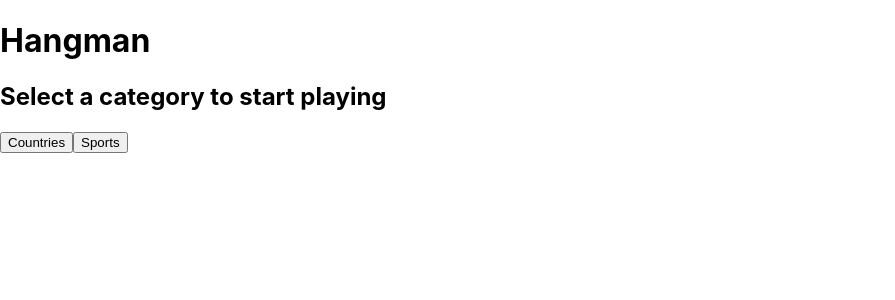
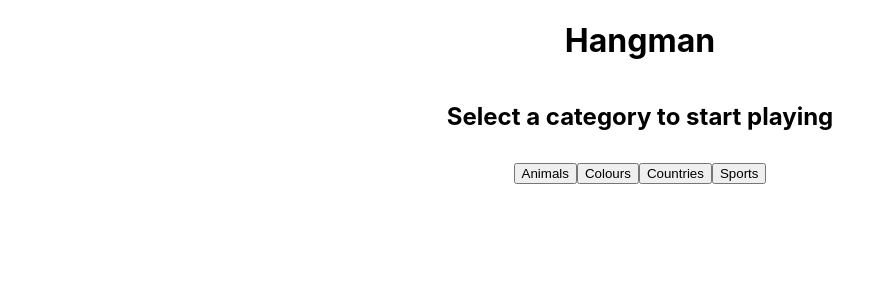
Before and after one commit to otsang3/hangman, a React (Create React App) app: page / in a window 1280 px wide. Shown: the top 300 px of the page, without its empty margins (0-895 px from the left). Built offline with nearby package versions, Linux system fonts and the light colour scheme.

Commit message:
padding/margin/centering css changes

```diff
--- a/src/App.js
+++ b/src/App.js
@@ -4,7 +4,7 @@ import Header from './components/Header';
 
 function App() {
   return (
-    <div className="App">
+    <div className="app">
       <Header/>
       <GameWindow/>
     </div>
--- a/src/apis/WordApi.js
+++ b/src/apis/WordApi.js
@@ -1,15 +1,60 @@
 export const wordsArr = [
     {
         categories: {
+            animals: [
+                "badger",
+                "cheetah",
+                "chinchilla",
+                "elephant",
+                "giraffe",
+                "hedgehog",
+                "horse",
+                "koala",
+                "lemur",
+                "meerkat",
+                "panther",
+                "rabbit",
+                "racoon",
+                "squirrel",
+                "tiger"
+            ],
+            colours: [
+                "azure",
+                "brown",
+                "crimson",
+                "cyan",
+                "fuchsia",
+                "green",
+                "indigo",
+                "magenta",
+                "maroon",
+                "orange",
+                "purple",
+                "violet",
+                "yellow"
+            ],
             countries: [
+                "argentina",
+                "brazil",
                 "england",
+                "france",
+                "germany",
+                "portugal",
                 "scotland",
+                "spain",
+                "uruguay",
                 "wales"
-                ]
-            ,
+            ],
             sports: [
+                "badminton",
+                "baseball",
                 "basketball",
+                "cricket",
                 "football",
+                "golf",
+                "pool",
+                "snooker",
+                "swimming",
                 "tennis"
             ]
         }
--- a/src/components/GameRender.js
+++ b/src/components/GameRender.js
@@ -19,7 +19,7 @@ function GameRender(props) {
     const renderGuesses = () => {
         return props.guesses.map((guess, index) => {
             return(
-                <span key={index}>{guess.toUpperCase()}</span>
+                <span style={{color: "grey"}} key={index}>{guess.toUpperCase()}</span>
             )
         })
     }
@@ -45,12 +45,20 @@ function GameRender(props) {
 
     return(
         <div>
+            {props.remainingGuesses > 0 ?
             <h3>Type a letter to start guessing</h3>
-            <p>Category: {props.category}</p>
+            :
+            <h3>Click "play again" to choose a new word!</h3>
+            }
+
+            <p style={{marginTop: "4em"}}>Category: {props.capitaliseFirstLetter(props.category)}</p>
             <label>Used Letters: </label>
             {renderGuesses()}
             <br/>
+            <div className="answer">
             {renderLetters()}
+            </div>
+
         </div>
     )
 }
--- a/src/components/GameWindow.js
+++ b/src/components/GameWindow.js
@@ -10,7 +10,7 @@ function GameWindow() {
         category: "",
         guesses: [],
         playGame: false,
-        remainingGuesses: 5,
+        remainingGuesses: 6,
         remainingLetters: "",
         word: "",
         wrongLetters: []
@@ -29,6 +29,10 @@ function GameWindow() {
                 word: randomWord
             }
         })
+    }
+
+    const capitaliseFirstLetter = (string) => {
+        return string.charAt(0).toUpperCase() + string.slice(1)
     }
 
     const checkForRepeat = (letter) => {
@@ -105,18 +109,27 @@ function GameWindow() {
     return(
         <div>
             {!state.playGame &&
-            <StartScreen getWord={getWord} selectCategory={selectCategory} words={wordsArr}/>
+            <StartScreen
+            capitaliseFirstLetter={capitaliseFirstLetter}
+            getWord={getWord}
+            selectCategory={selectCategory}
+            words={wordsArr}/>
             }
             {(state.remainingLetters != 0 || state.remainingGuesses > 0) && state.category &&
             <GameRender
+            capitaliseFirstLetter={capitaliseFirstLetter}
             category={state.category}
             guesses={state.guesses}
             guessLetter={guessLetter}
-            word={state.word}
-            wrongLetters={state.wrongLetters}/>
+            remainingGuesses={state.remainingGuesses}
+            word={state.word}/>
             }
             {(state.remainingGuesses === 0 || state.remainingLetters === 0) &&
-            <Result remainingLetters={state.remainingLetters} resetGame={resetGame} word={state.word}/>
+            <Result
+            capitaliseFirstLetter={capitaliseFirstLetter}
+            remainingLetters={state.remainingLetters}
+            resetGame={resetGame}
+            word={state.word}/>
             }
         </div>
     )
--- a/src/components/Result.js
+++ b/src/components/Result.js
@@ -3,14 +3,17 @@ import React from 'react';
 function Result(props) {
 
     return(
-        <div>
+        <div className="result-container">
             {props.remainingLetters === 0 ?
             <h1>Well Done!</h1>
             :
-            <h1>Unlucky!</h1>
+            <div>
+                <h1>Unlucky!</h1>
+                <h3>The word was {props.capitaliseFirstLetter(props.word)}</h3>
+            </div>
             }
-            <h3>The word was {props.word}</h3>
-            <button onClick={props.resetGame}>Play again</button>
+
+            <button className="reset-button" onClick={props.resetGame}>Play again</button>
         </div>
     )
 }
--- a/src/components/StartScreen.js
+++ b/src/components/StartScreen.js
@@ -1,16 +1,12 @@
 import React from 'react';
 
 function StartScreen(props) {
-
-    const capitaliseFirstLetter = (string) => {
-        return string.charAt(0).toUpperCase() + string.slice(1)
-    }
 
     const renderCategories = () => {
         let index = 0;
         let buttonsArr = [];
         for (let category in props.words[0].categories) {
-            buttonsArr.push(<button key={index} onClick={() => props.selectCategory(category)}>{capitaliseFirstLetter(category)}</button>);
+            buttonsArr.push(<button key={index} onClick={() => props.selectCategory(category)}>{props.capitaliseFirstLetter(category)}</button>);
             index += 1;
         }
         return buttonsArr;
@@ -19,7 +15,10 @@ function StartScreen(props) {
     return(
         <div>
             <h2>Select a category to start playing</h2>
-            {renderCategories()}
+            <div className="categories-list">
+                {renderCategories()}
+            </div>
+
         </div>
     )
 }
--- a/src/index.css
+++ b/src/index.css
@@ -12,6 +12,39 @@ code {
     monospace;
 }
 
+h1, h2, h3 {
+  text-align: center;
+}
+
+label {
+  margin: 5em 0em;
+}
+
 span {
   margin: 0em 0.25em;
 }
+
+.answer {
+  font-size: 2rem;
+  margin: 1.5em 0;
+  text-align: center;
+}
+
+.app {
+  display: flex;
+  flex-direction: column;
+  width: 25em;
+  margin: 0 auto;
+}
+
+.categories-list {
+  display: flex;
+  justify-content: center;
+  margin-top: 2em;
+}
+
+.reset-button {
+  margin-left: 35%;
+  margin-right: 35%;
+  width: 30%;
+}
```
Lines whose indentation alone changed are shown as unchanged.
